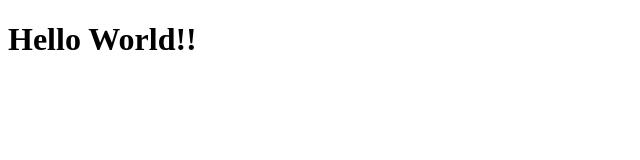
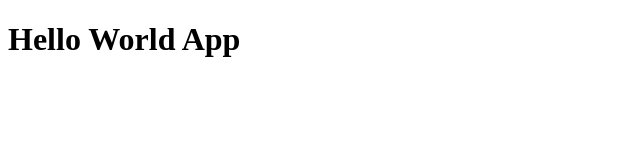
Before and after one commit to erickestradapj/react-counter-app, a React (Vite) app: page / in a window 1280 px wide. Shown: the top 160 px of the page, without its empty margins (0-640 px from the left). Built offline with nearby package versions, Linux system fonts and the light colour scheme.

Commit message:
feat: first component

```diff
--- /dev/null
+++ b/src/HelloWorldApp.jsx
@@ -0,0 +1,3 @@
+export const HelloWorldApp = () => {
+   return <h1>Hello World App</h1>;
+};
--- a/src/main.jsx
+++ b/src/main.jsx
@@ -1,12 +1,9 @@
 import React from 'react';
 import ReactDOM from 'react-dom/client';
-
-function App() {
-   return <h1>Hello World!!</h1>;
-}
+import { HelloWorldApp } from './HelloWorldApp';
 
 ReactDOM.createRoot(document.getElementById('root')).render(
    <React.StrictMode>
-      <App />
+      <HelloWorldApp />
    </React.StrictMode>
 );
```
